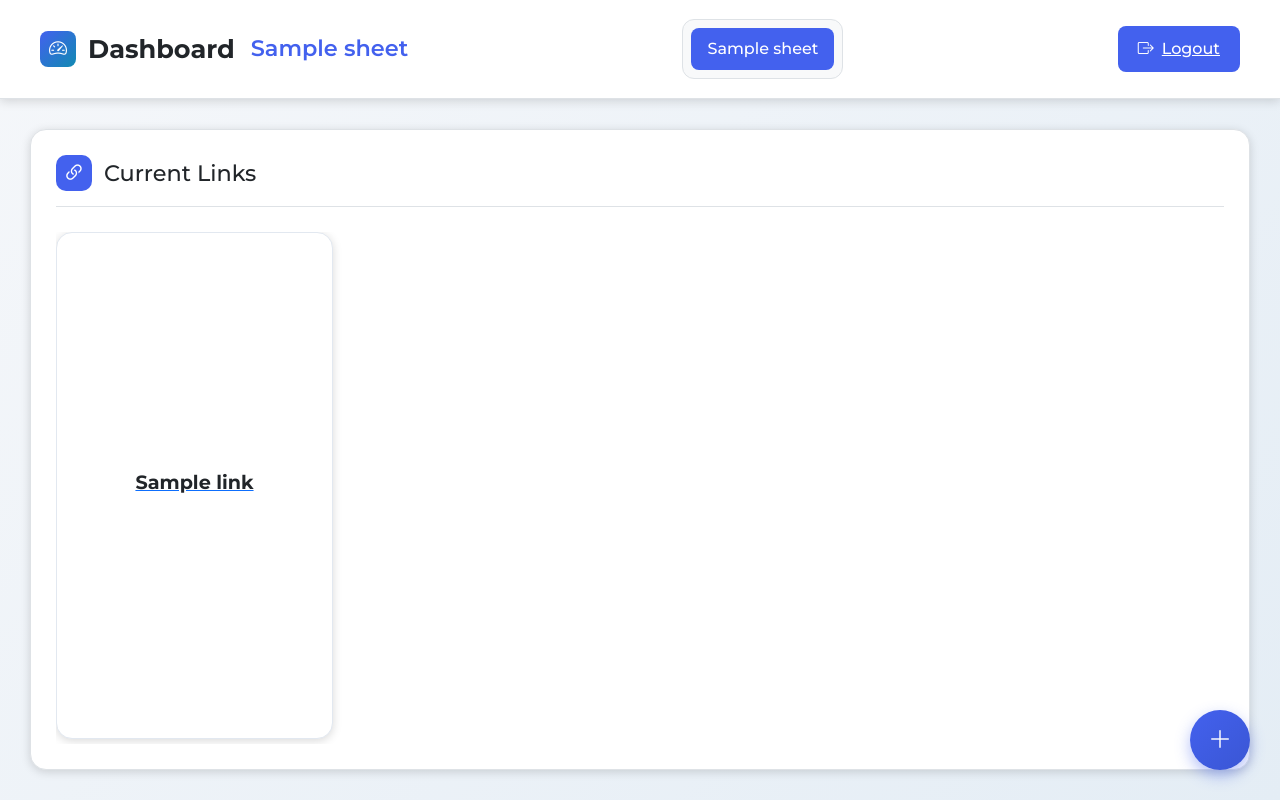
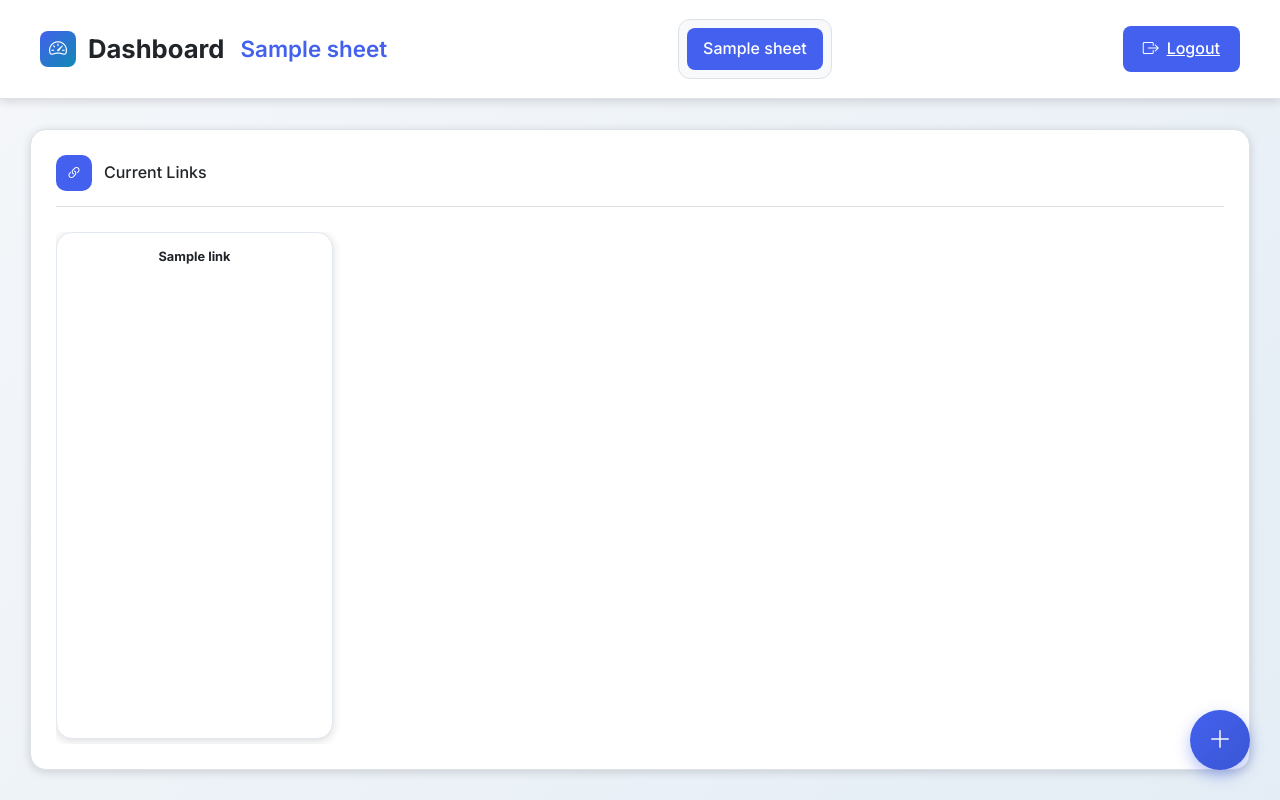
Before and after one commit to munenejosef63/WebDashboard, a Flask app: a page that uses app/templates/section_dashboard.html in a window 1280 px wide. Run offline with Flask 3, Linux system fonts and the light colour scheme; a user stored in the database is signed in; tables that the repository leaves empty hold one stand-in row (values such as "Sample post"); some libraries are stand-ins or nearby versions.

Commit message:
Updating Files

```diff
--- a/app/templates/dashboard.html
+++ b/app/templates/dashboard.html
@@ -182,7 +182,7 @@
     }
 
     .logout-btn {
-        font-size: 18px;
+        font-size: 12px;
         padding: 0.5rem 1rem;
     }
 
--- a/app/templates/section_dashboard.html
+++ b/app/templates/section_dashboard.html
@@ -1,3 +1,5 @@
+
+
 {% extends "base.html" %}
 {% block title %}DashboardSections{% endblock %}
 {% block content %}
@@ -7,6 +9,10 @@
     <meta charset="UTF-8">
     <meta name="viewport" content="width=device-width, initial-scale=1.0">
     <title>{{ current_section.name }} Dashboard</title>
+    <link rel="preconnect" href="https://fonts.googleapis.com">
+    <link rel="preconnect" href="https://fonts.gstatic.com" crossorigin>
+    <link href="https://fonts.googleapis.com/css2?family=Inter:wght@300;400;500;600;700;800;900&display=swap" rel="stylesheet">
+
     <link href="https://cdn.jsdelivr.net/npm/bootstrap@5.3.0/dist/css/bootstrap.min.css" rel="stylesheet">
     <link rel="stylesheet" href="https://cdn.jsdelivr.net/npm/bootstrap-icons@1.10.0/font/bootstrap-icons.css">
     <style>
@@ -44,7 +50,8 @@
         }
 
         body {
-            font-family: 'Montserrat','Segoe UI', Tahoma, Geneva, Verdana, sans-serif;
+            /* Changed font to Inter */
+            font-family: 'Inter', 'Segoe UI', Tahoma, Geneva, Verdana, sans-serif;
             background: linear-gradient(135deg, #f5f7fa 0%, #e4edf5 100%);
             background-color: var(--orange-bg);
             color: #212529;
@@ -172,7 +179,7 @@
         }
 
         .card-title {
-            font-size: 1.4rem;
+            font-size: 1rem;
             margin-bottom: 25px;
             color: #212529;
             display: flex;
@@ -212,12 +219,14 @@
             transition: var(--transition);
             box-shadow: var(--shadow-light);
             border: 1px solid #e2e8f0;
-            height: 100%;
+            min-height: 50px;
+            height: auto;
             text-decoration: none;
             color: inherit;
             position: relative;
             transform: translateY(0);
             cursor: pointer;
+            font-size: 1rem;
         }
 
         .link-button:hover {
@@ -270,26 +279,28 @@
         }
 
         .link-content {
-            padding: 18px 15px 15px;
+            padding: 15px;
             flex-grow: 1;
             display: flex;
             flex-direction: column;
-            justify-content: center;
+            justify-content: space-between;
             align-items: center;
             text-align: center;
             min-height: 0;
             position: relative;
+            text-decoration: none;
         }
 
         .link-title {
-            font-size: 1.2rem;
+            font-size: 0.8rem;
             font-weight: 700;
             margin-bottom: 10px;
             color: #212529;
             line-height: 1.4;
-            overflow-wrap: break-word;
+            overflow-wrap: anywhere;
+            hyphens: auto;
             word-break: break-word;
-            width: 100%;
+            max-width: 100%;
             padding: 0 5px;
             transition: color 0.3s ease;
         }
@@ -308,10 +319,11 @@
             border-radius: 20px;
             font-size: 0.75rem;
             font-weight: 600;
+            text-align: center;
             text-transform: uppercase;
             letter-spacing: 0.5px;
             margin-top: auto;
-            align-self: center;
+            align-self: stretch;
             transition: var(--transition);
             border: 1px solid transparent;
         }
@@ -579,7 +591,7 @@
             }
 
             .links-grid {
-                grid-template-columns: repeat(auto-fill, minmax(220px, 1fr));
+                grid-auto-rows: minmax(auto, auto);
             }
         }
 
@@ -618,13 +630,16 @@
 
             .section-navigation .nav-button {
                 padding: 8px 16px;
-                font-size: 0.9rem;
+                font-size: 0.6rem;
             }
 
             .links-grid {
                 grid-template-columns: repeat(auto-fill, minmax(200px, 1fr));
                 gap: 15px;
             }
+            .link-button {
+        min-height: 100px;
+    }
         }
 
         @media (max-width: 576px) {
```
